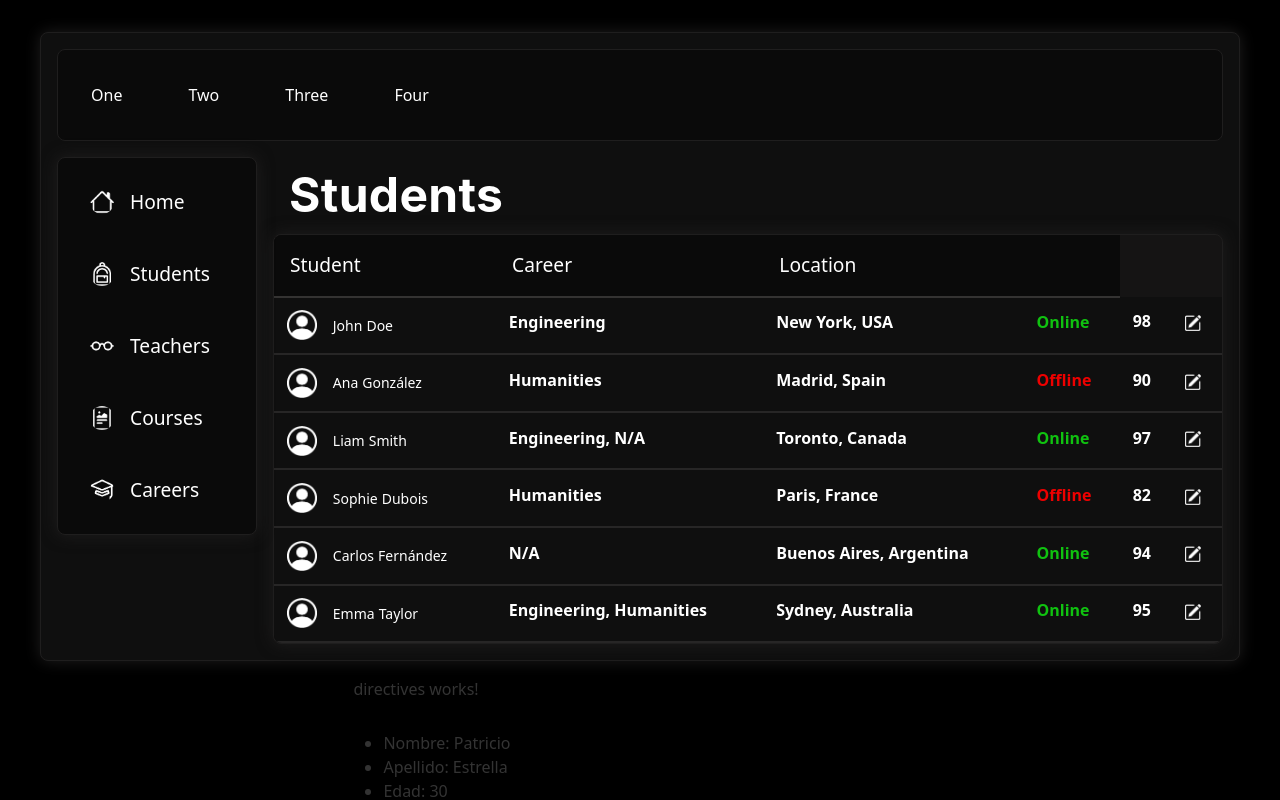
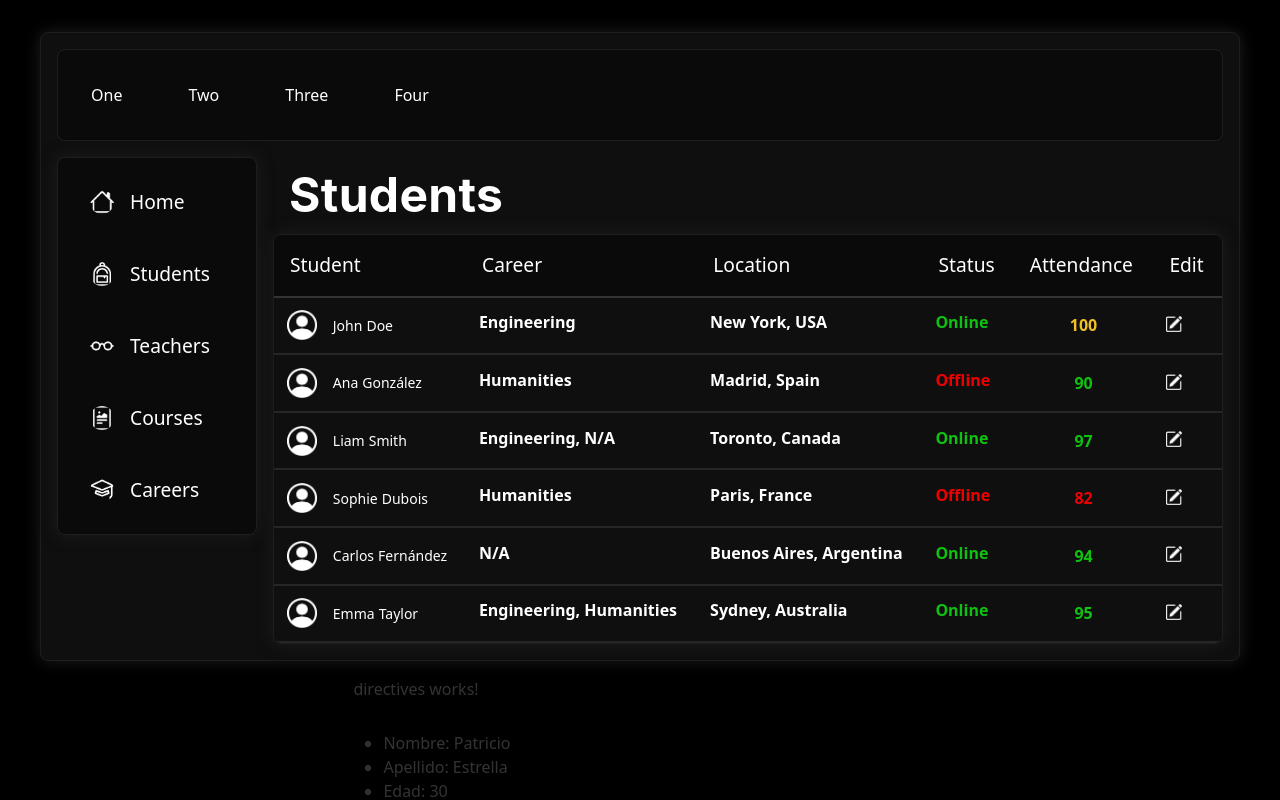
Before and after one commit to FMachado8599/Usetilities, an Angular app: page / in a window 1280 px wide. Shown: the top 800 px of the page. Built offline with nearby package versions, Linux system fonts and the light colour scheme.

Commit message:
added: Presenteeism dynamic colors

```diff
--- a/src/app/students/students.component.html
+++ b/src/app/students/students.component.html
@@ -8,7 +8,9 @@
             <th scope="col">Student</th>
             <th scope="col">Career</th>
             <th scope="col">Location</th>
-            <th scope="col"></th>
+            <th scope="col">Status</th>
+            <th scope="col">Attendance</th>
+            <th scope="col">Edit</th>
           </tr>
         </thead>
         <tbody>
@@ -39,7 +41,15 @@
             } @else{
             <td class="student-offline">Offline</td>
             }
-            <td>
+            <td
+              class="student-presenteeism"
+              [ngClass]="{
+                lowAttendance: student.presenteeism < 90,
+                highAttendance:
+                  student.presenteeism >= 90 && student.presenteeism < 100,
+                fullAttendance: student.presenteeism == 100
+              }"
+            >
               {{ student.presenteeism }}
             </td>
             <td>
--- a/src/app/students/students.component.scss
+++ b/src/app/students/students.component.scss
@@ -55,13 +55,15 @@
                         cursor: pointer;
                 }
             }
+            & .student-presenteeism{
+                align-content: center;
+                text-align: center;
+            }
             & .student-online{
                 color: #10c210;
             }
             & .student-offline{
                 color: #ee0000;
-            }
-        }
             }
             & .lowAttendance{
                 color: #ee0000;
@@ -72,6 +74,10 @@
             & .fullAttendance{
                 color: #f2c024;
             }
+
+        }
+    }
+
     & *{
         background-color: hsl(1deg, 1%, 6%);
     }
--- a/src/app/students/students.component.ts
+++ b/src/app/students/students.component.ts
@@ -44,7 +44,7 @@ export class StudentsComponent {
       "lastName": "Doe",
       "location": "New York, USA",
       "score": 100,
-      "presenteeism": 98,
+      "presenteeism": 100,
       "courses": [1, 2],
       "careers": [1],
       "nationality": "American",
--- a/src/styles.scss
+++ b/src/styles.scss
@@ -87,3 +87,13 @@ p {
     padding-left: 1rem;
     margin-bottom: .1rem;
 }
+
+.lowAttendance {
+    color: #ee0000 !important;
+}
+.highAttendance {
+    color: #10c210 !important;
+}
+.fullAttendance {
+    color: #f2c024 !important;
+}
```
Lines whose indentation alone changed are shown as unchanged.
